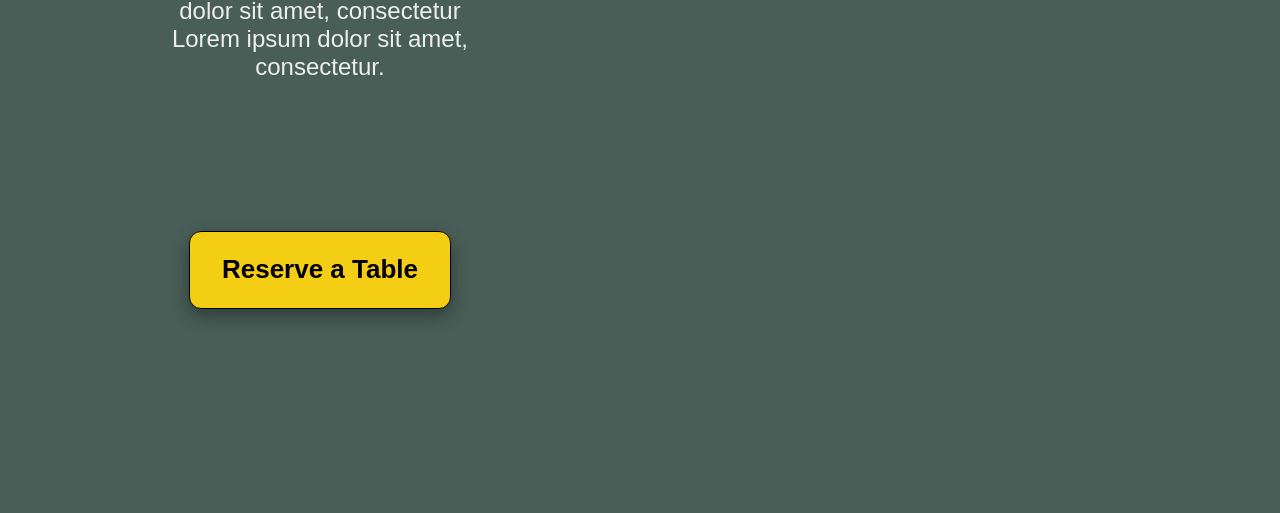
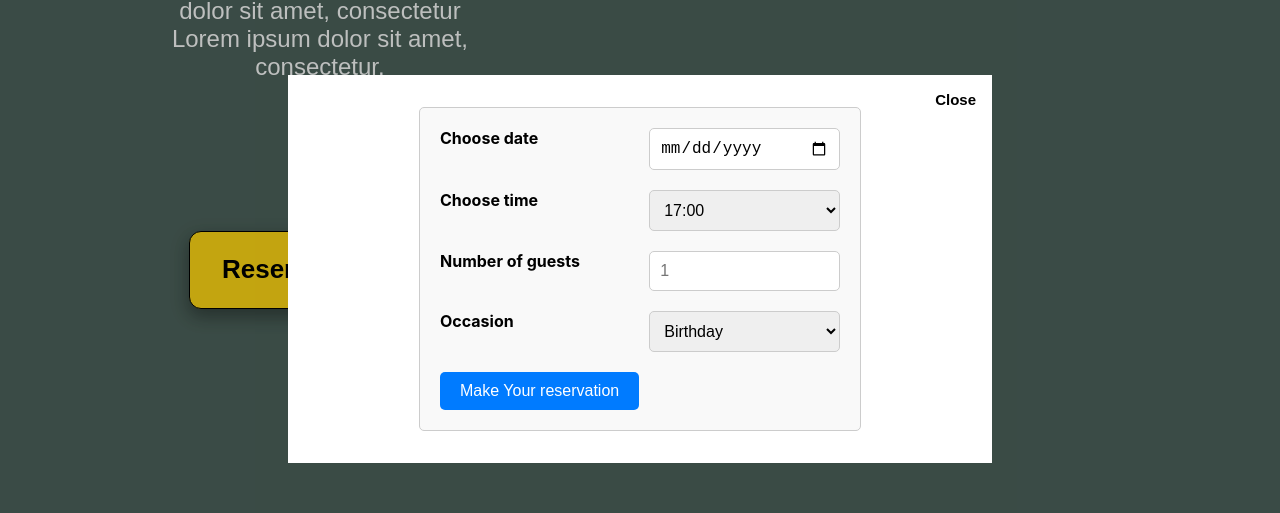
Before and after one commit to SaviNPC/Capstone, a React (Create React App) app: page /reservations in a window 1280 px wide. Both pictures are taken after a click on the button "Reserve a Table". Shown: the part 540-1053 px from the top of the page. Built offline with nearby package versions, Linux system fonts and the light colour scheme.

Commit message:
Added booking components. Reservation form

```diff
--- a/src/Nav.js
+++ b/src/Nav.js
@@ -10,6 +10,8 @@ import Specials from './mainComponents/Specials';
 import OrderOnline from './components/OrderOnline';
 import Login from './components/Login';
 import Intro from './mainComponents/Intro'
+import BookingPage from './components/BookingPage';
+import { useState } from 'react';
 
 function Nav(){
 
@@ -28,6 +30,8 @@ function Nav(){
         intro.scrollIntoView( { behavior: 'smooth' } )
     }
 
+    const [buttonPopup, setButtonPopup] = useState(false);
+
     return (
         <nav>
             <BrowserRouter className="navBar">
@@ -36,7 +40,10 @@ function Nav(){
                     <li><button onClick={goToHome}>Home</button></li>
                     <li><button onClick={goToMenu}>Menu</button></li>
                     <li><button onClick={goToAbout}>About</button></li>
-                    <li><Link to='/reservations'>Reservations</Link></li>
+                    <li><button onClick={() => setButtonPopup(true)}>Reservations</button></li>
+                    <BookingPage trigger={buttonPopup} setTrigger={setButtonPopup}>
+                        <Reservations />
+                    </BookingPage>
                     <li><Link to='/order'>Order Online</Link></li>
                     <li><Link to='/login'>Login</Link></li>
                 </ul>
--- /dev/null
+++ b/src/components/BookingPage.css
@@ -0,0 +1,40 @@
+
+.popup {
+    position: fixed;
+    top: 0;
+    left: 0;
+    width: 100%;
+    height: 100vh;
+    background-color: rgba(0, 0, 0, 0.2);
+
+    display: flex;
+    justify-content: center;
+    align-items: center;
+  }
+
+  .popup-inner {
+    position: relative;
+    padding: 32px;
+    width: 100%;
+    max-width: 640px;
+    background-color: #fff;
+  }
+
+  .popup-inner .close-btn {
+    position: absolute;
+    top: 16px;
+    right: 16px;
+    border: none;
+    background-color: white;
+    color: black;
+    font-weight: 600;
+    transition-duration: 0.4s;
+    font-family: 'Karla', sans-serif;
+    font-size: 15px;
+  }
+
+  .popup-inner .close-btn:hover{
+    text-decoration: none;
+    color: #F4CE14;
+    font-weight: 600;
+  }
--- /dev/null
+++ b/src/components/BookingPage.js
@@ -0,0 +1,15 @@
+import React from "react";
+import "./BookingPage.css"
+
+function BookingPage(props){
+    return (props.trigger) ? (
+        <div className="popup">
+            <div className="popup-inner">
+                <button2 className="close-btn" onClick={() => props.setTrigger(false)}>Close</button2>
+                { props.children }
+            </div>
+        </div>
+    ) : "";
+}
+
+export default BookingPage;
--- /dev/null
+++ b/src/components/Reservations.css
@@ -0,0 +1,41 @@
+form {
+    display: grid;
+    max-width: 400px;
+    margin: auto;
+    grid-template-columns: 1fr 1fr;
+    grid-row-gap: 20px;
+    grid-column-gap: 10px;
+    padding: 20px;
+    background-color: #f9f9f9;
+    border: 1px solid #ccc;
+    border-radius: 5px;
+  }
+
+  form label {
+    font-size: 16px;
+    font-weight: bold;
+    margin-bottom: 10px;
+    display: block;
+  }
+
+  form input,
+  form select {
+    font-size: 16px;
+    padding: 10px;
+    border-radius: 5px;
+    border: 1px solid #ccc;
+  }
+
+  form input[type="submit"] {
+    background-color: #007bff;
+    color: #fff;
+    border: none;
+    padding: 10px 20px;
+    border-radius: 5px;
+    font-size: 16px;
+    cursor: pointer;
+  }
+
+  form input[type="submit"]:hover {
+    background-color: #0069d9;
+  }
--- a/src/components/Reservations.js
+++ b/src/components/Reservations.js
@@ -1,7 +1,39 @@
 import React from 'react';
+import "./Reservations.css";
+import { useState } from 'react';
+// Date, Time, Number of Guests, Occasion (Birthday, anniversary), Submit reservation button
 
 function Reservations() {
-    return (<h1>RESERVATIONS</h1>)
+
+    const [date, setDate] = useState("dd/mm/aaaa")
+    const [time, setTime] = useState("17:00")
+    const [guests, setGuests] = useState("1")
+    const [occasion, setOccasion] = useState("Birthday")
+    // Available times? stateful array in the component named availableTimes and use this state variable to populate the time select field options.
+
+    return (
+        <form>
+            <label htmlFor={"res-date"}>Choose date</label>
+            <input type="date" id="res-date" onChange={date}/>
+            <label htmlFor="res-time">Choose time</label>
+            <select id="res-time" onChange={time}>
+                <option>17:00</option>
+                <option>18:00</option>
+                <option>19:00</option>
+                <option>20:00</option>
+                <option>21:00</option>
+                <option>22:00</option>
+            </select>
+            <label htmlFor="guests">Number of guests</label>
+            <input onChange={guests} type="number" placeholder="1" min="1" max="10" id="guests" />
+            <label htmlFor="occasion">Occasion</label>
+            <select id="occasion" onChange={occasion}>
+                <option>Birthday</option>
+                <option>Anniversary</option>
+            </select>
+            <input type="submit" value="Make Your reservation" />
+        </form>
+    )
 };
 
 export default Reservations;
--- a/src/mainComponents/Intro.js
+++ b/src/mainComponents/Intro.js
@@ -1,13 +1,22 @@
 import React from 'react';
 import './../App.css';
+import BookingPage from '../components/BookingPage';
+import { useState } from 'react';
+import Reservations from '../components/Reservations';
 
 function Intro(){
+
+    const [buttonPopup, setButtonPopup] = useState(false);
+
     return(
         <section className="intro" id="intro">
             <h1>Little Lemon</h1>
             <h2>Chicago</h2>
             <p>Lorem ipsum dolor sit amet, consectetur Lorem ipsum dolor sit amet, consectetur Lorem ipsum dolor sit amet, consectetur.</p>
-            <button style={{borderRadius: 12}}>Reserve a Table</button>
+            <button style={{borderRadius: 12}} onClick={() => setButtonPopup(true)}>Reserve a Table</button>
+            <BookingPage trigger={buttonPopup} setTrigger={setButtonPopup}>
+                <Reservations />
+            </BookingPage>
             <img src={require("./../images/4food.jpg")} alt="Four pieces of food" style={{
                 borderRadius: 10,
             }}/>
```
Also changed, not shown: src/App.js (+6 -4 lines).
